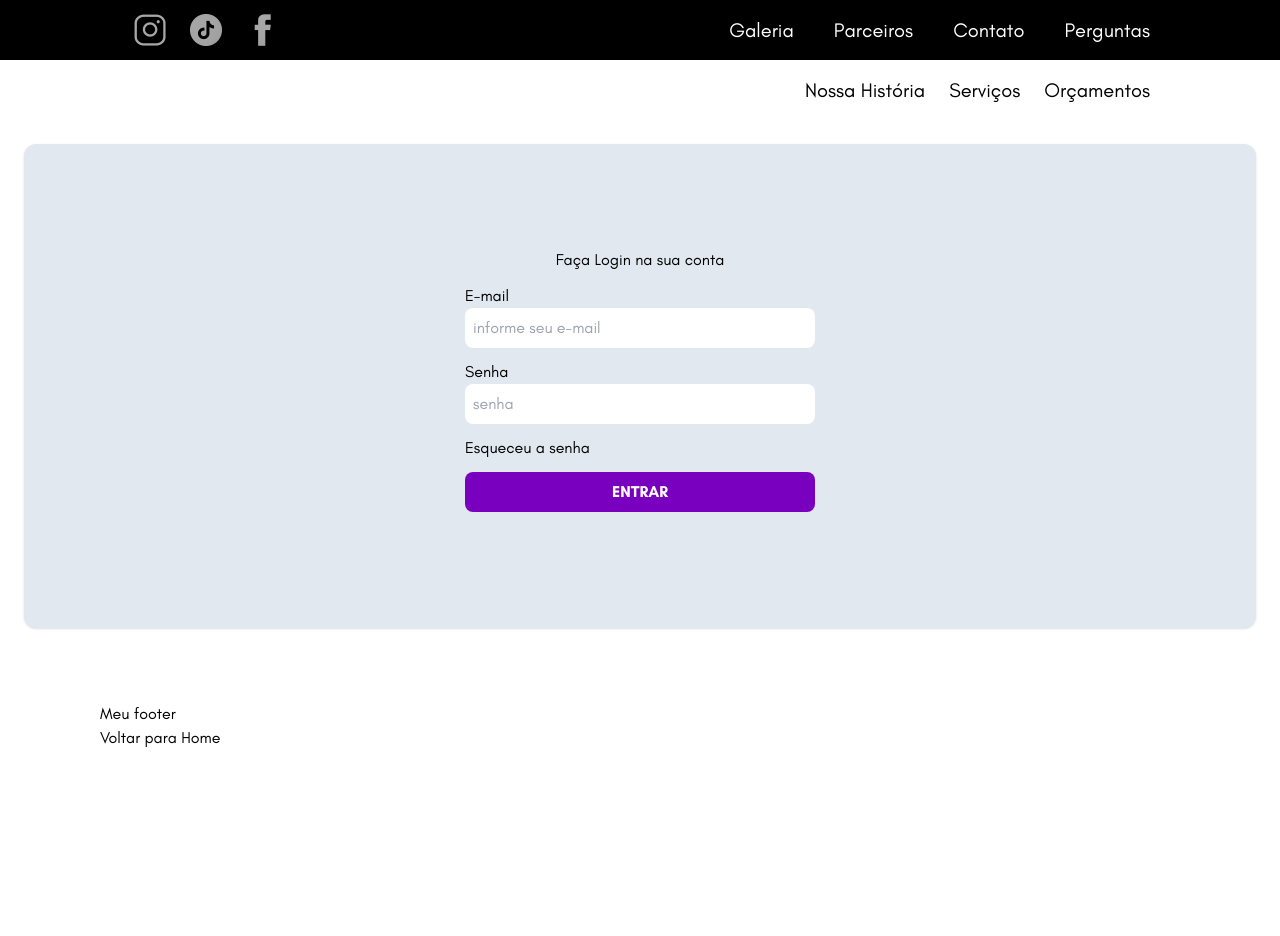
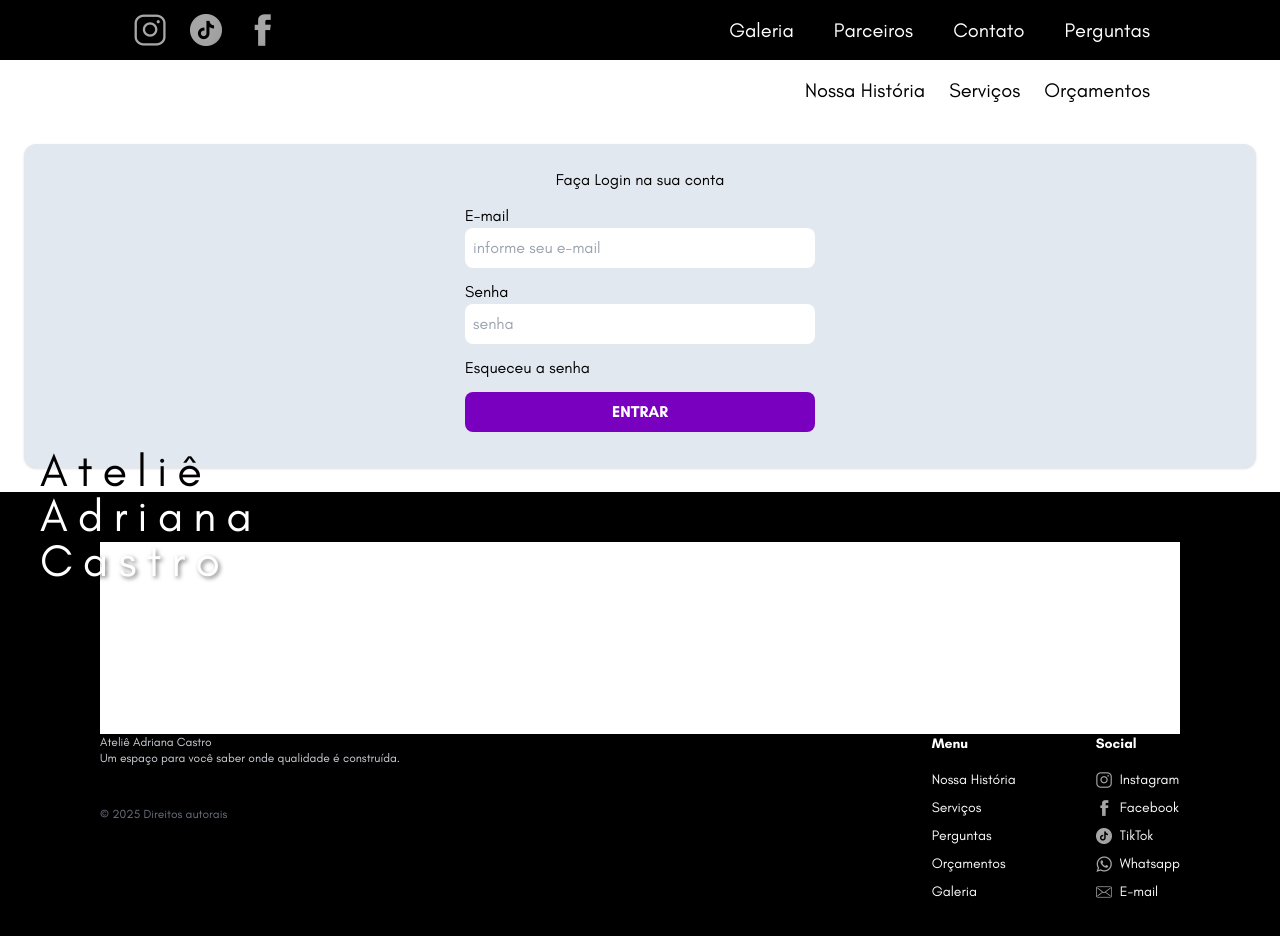
Before and after one commit to marcosan203/projeto_atelie_adriana_castro, a React (Create React App) app: page /login in a window 1280 px wide. Shown: the top 936 px of the page. Before the commit the page ends 800 px from the top, so only its background shows below. Built offline with nearby package versions, Linux system fonts and the light colour scheme; a web font is replaced by a local one.

Commit message:
Ajustes em progresso...

```diff
--- a/src/components/Footer/index.jsx
+++ b/src/components/Footer/index.jsx
@@ -1,11 +1,70 @@
+import React from 'react';
 import { Link } from "react-router-dom";
+import Brand from '../Brand';
 
 function Footer() {
     return(
-        <footer className="py-[50px] px-[100px]">
-            <h1> Meu footer</h1>
-            <Link to="/"> Voltar para Home </Link>
-        </footer>
+        <footer className="bg-black text-white relative px-[100px] py-[50px] font-glacial text-sm">
+        <div className='bg-white bg-contain h-48'>
+
+        </div>
+
+        <div className="flex flex-col md:flex-row justify-between gap-10">
+
+        {/* Coluna esquerda */}
+        <div className="flex flex-col gap-6">
+          <Brand />
+
+          <div className="text-xs text-gray-300">
+            <p>Ateliê Adriana Castro</p>
+            <p>Um espaço para você saber onde qualidade é construída.</p>
+          </div>
+
+          <p className="text-xs mt-4 text-gray-500">© 2025 Direitos autorais</p>
+        </div>
+
+        {/* Coluna direita */}
+        <div className="flex gap-[80px]">
+
+          {/* Menu */}
+          <div className="flex flex-col gap-2">
+            <h3 className="font-semibold mb-2">Menu</h3>
+            <Link to="/nossa-historia" className="hover:underline">Nossa História</Link>
+            <Link to="/servicos" className="hover:underline">Serviços</Link>
+            <Link to="/perguntas" className="hover:underline">Perguntas</Link>
+            <Link to="/orcamentos" className="hover:underline">Orçamentos</Link>
+            <Link to="/galeria" className="hover:underline">Galeria</Link>
+          </div>
+
+          {/* Social */}
+          <div className="flex flex-col gap-2">
+            <h3 className="font-semibold mb-2">Social</h3>
+
+            <a href="https://instagram.com" target="_blank" rel="noopener noreferrer" className="flex items-center gap-2">
+              <img src="/icones/instagram.png" alt="Instagram" className="h-4" />
+              Instagram
+            </a>
+            <a href="https://facebook.com" target="_blank" rel="noopener noreferrer" className="flex items-center gap-2">
+              <img src="/icones/facebook.png" alt="Facebook" className="h-4" />
+              Facebook
+            </a>
+            <a href="https://tiktok.com" target="_blank" rel="noopener noreferrer" className="flex items-center gap-2">
+              <img src="/icones/tiktok.png" alt="TikTok" className="h-4" />
+              TikTok
+            </a>
+            <a href="https://wa.me/SEUNUMERO" target="_blank" rel="noopener noreferrer" className="flex items-center gap-2">
+              <img src="/icones/whatsapp.png" alt="Whatsapp" className="h-4" />
+              Whatsapp
+            </a>
+            <a href="mailto:seuemail@exemplo.com" className="flex items-center gap-2">
+              <img src="/icones/carta.png" alt="E-mail" className="h-4" />
+              E-mail
+            </a>
+          </div>
+
+        </div>
+      </div>
+    </footer>
     )
 }
 export default Footer;
--- a/src/components/NossaHistoria/index.js
+++ b/src/components/NossaHistoria/index.js
@@ -12,7 +12,7 @@ function NossaHistoria() {
 
       {/* Container do texto */}
       <div className="h-full flex flex-col justify-center items-end">
-        <div className="font-glacial bg-black/40 text-2xl leading-normal text-white w-[30rem] mr-[8rem] p-4 rounded-lg">
+        <div className="font-glacial bg-black/30 text-2xl leading-normal text-white w-[30rem] mr-[8rem] p-4 rounded-lg">
           <p className="mb-2">
             Tudo começou quando eu percebi que muitas pessoas ao meu redor tinham roupas favoritas, mas acabavam deixando de usar por pequenos defeitos, como um rasgo ou um botão faltando.
           </p>
--- a/src/pages/Home.jsx
+++ b/src/pages/Home.jsx
@@ -37,6 +37,8 @@ function Home() {
                 <Galeria />
             </div>
             <Orcamento />
+            <div className="w-full px-[100px]">
+            </div>
 
 
         </div>
--- a/tailwind.config.js
+++ b/tailwind.config.js
@@ -2,7 +2,8 @@ module.exports = {
     content: [
         './src/pages/**/*.{js,ts,jsx,tsx,mdx}',
         './src/components/**/*.{js,ts,tsx,jsx,mdx}',
-        './src/app/**/*.{js,ts,tsx,jsx,mdx}'
+        './src/app/**/*.{js,ts,tsx,jsx,mdx}',
+        './src/**/*.{js,ts,jsx,tsx,html}'
     ],
     theme: {
         screens: {
```
